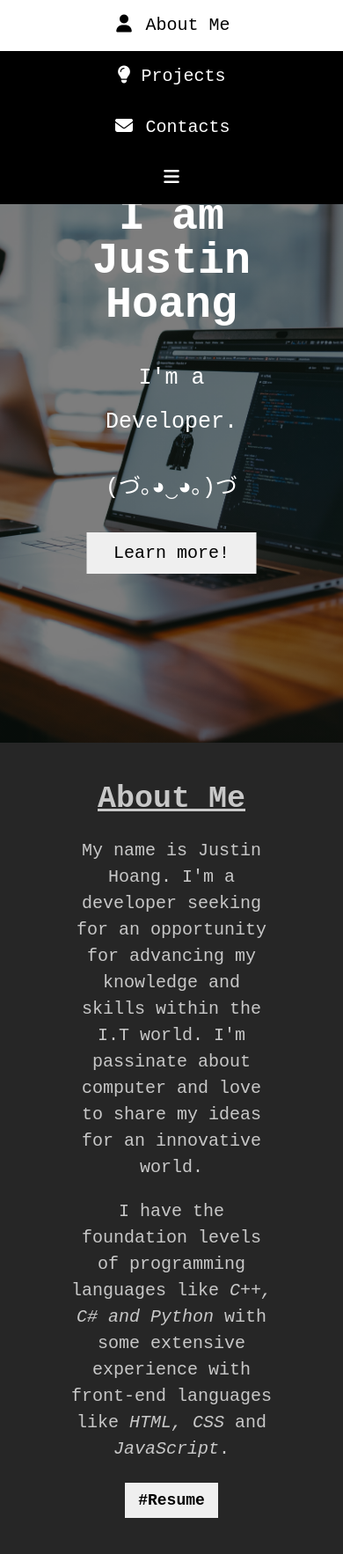
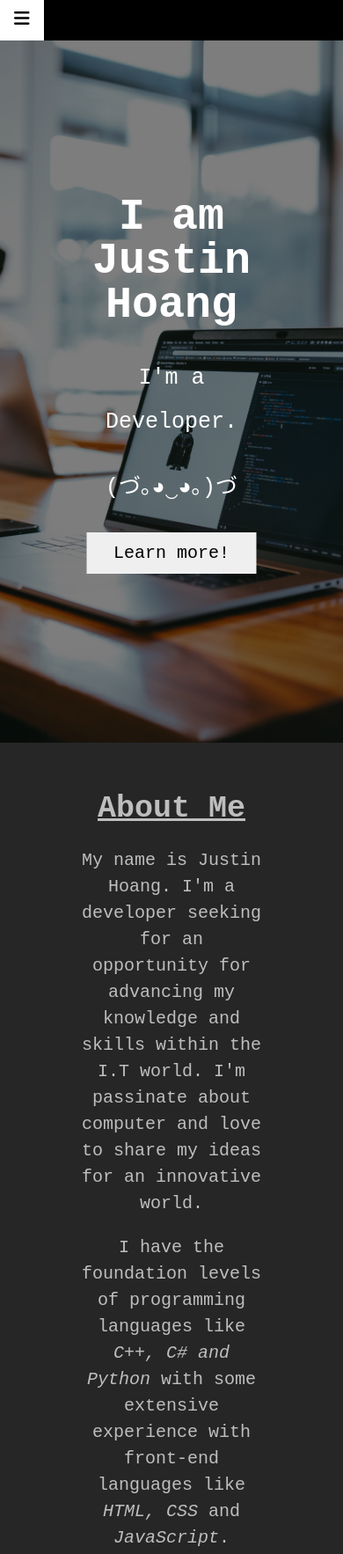
Before and after one commit to ScorpyG/DarkCave, a plain HTML site: page index.html in a window 390 px wide. Shown: the top 1766 px of the page at 88% size. Drawn offline with Linux system fonts and the light colour scheme.

Commit message:
Update style.css

```diff
--- a/style.css
+++ b/style.css
@@ -2,7 +2,7 @@ body, html {
     background-color: rgb(38, 38, 38);
     font-family: monospace;
     line-height: 30px;
-    color: rgb(200, 200, 200);
+    color: rgb(190, 190, 190);
     height: 100%;
     margin: 0;
     scroll-behavior: smooth;
@@ -68,10 +68,14 @@ body, html {
     display: block;
     color: white;
     text-align: center;
-    padding: 14px 16px;
+    padding: 8px 16px;
     text-decoration: none;
     font-size: 20px;
     transition-duration: 1s;
+}
+
+.topnav .toggle-btn {
+    display: none;
 }
 
 .topnav li a:hover {
@@ -86,16 +90,18 @@ body, html {
 .container {
     margin: auto;
     font-size: 18px;
-    width: 60%;
+    width: 55%;
 }
 
 .section2 h1,.section1, .section3, .section_seperator {
     text-align: center;
 }
 
-.section1 h1, .section2 h1, .section3 h1 {
-    padding-top: 20px;
+.section1 h1, .section2 h1 {
+    margin-top: 0px;
+    padding-top: 60px;
 }
+
 .section1 h3, .section2 h3, .section3 h3 {
     font-size: 22px;
     transition-duration: .5s;
@@ -110,7 +116,7 @@ body, html {
 
 .section_seperator img {
     border-radius: 50%;
-    margin: 45px 0px 0px 0px;
+    margin: 40px 0px 0px 0px;
     width: 90px;
     height: 90px;
     transition-duration: .7s;
@@ -158,6 +164,7 @@ body, html {
 
 .media {
     margin: 20px 0px 35px 0px;
+    width: auto;
 }
 
 .media a {
@@ -169,13 +176,14 @@ footer {
     margin-top: 5px;
     margin-bottom: 10px;
     text-align: center;
-    font-size: 15px;
+    font-size: 12px;
     color: rgb(120, 120, 120);
     cursor: default;
 }
 
 hr {
-    width: 60%;
+    width: 55%;
+    transition-duration: 0.7s;
 }
 
 #break {
@@ -187,19 +195,22 @@ hr {
 }
 
 #break:hover {
-    width: 50%;
+    width: 40%;
     transition-duration: .6s;
 }
 
 @media screen and (max-width: 700px) {
-    .topnav li {
-        float: none;
+    .topnav li a {
+        display: none;
+    }
+    .topnav .toggle-btn {
         display: block;
     }
     .section3 {
         margin-bottom: 30px;
     }
-    footer {
-        font-size: 12px;
+    hr {
+        width: 100%;
+        transition-duration: 0.7s;
     }
 }
```
